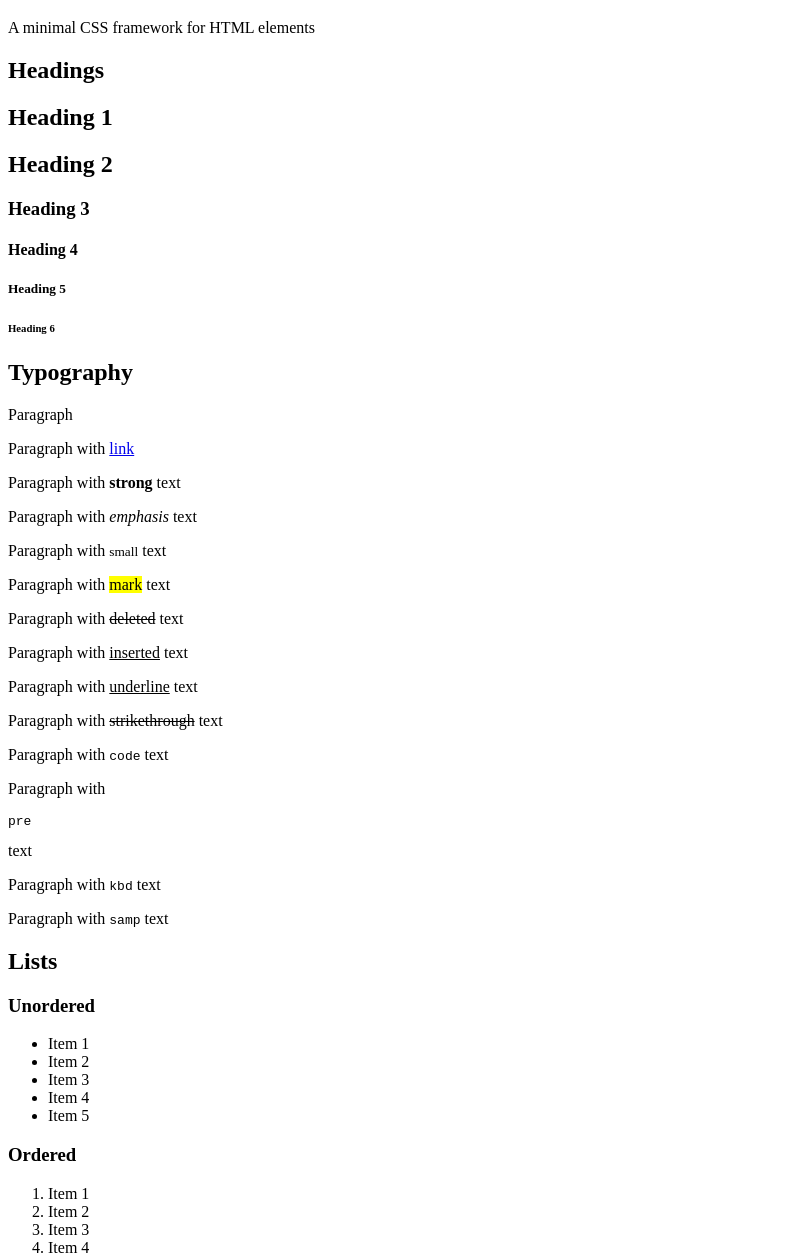
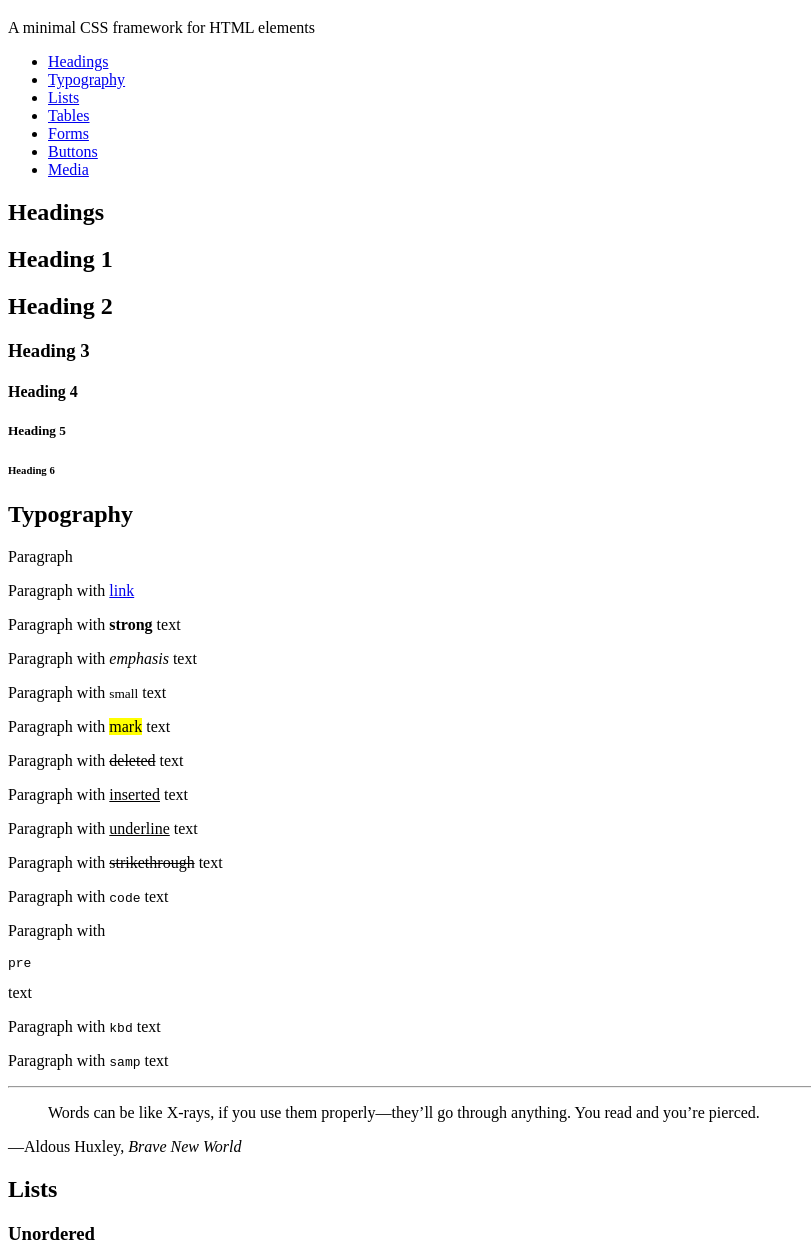
Before and after one commit to soulprovidr/html.css, a plain HTML site: page index.html in a window 1280 px wide. Shown: the part 61-1315 px from the top of the page, without its empty margins (0-811 px from the left). Drawn offline with Linux system fonts and the light colour scheme.

Commit message:
Added more elements.

```diff
--- a/index.html
+++ b/index.html
@@ -13,8 +13,20 @@
     <p>A minimal CSS framework for HTML elements</p>
   </header>
 
+  <nav>
+    <ul>
+        <li><a href="#headings">Headings</a></li>
+        <li><a href="#typography">Typography</a></li>
+        <li><a href="#lists">Lists</a></li>
+        <li><a href="#tables">Tables</a></li>
+        <li><a href="#forms">Forms</a></li>
+        <li><a href="#buttons">Buttons</a></li>
+        <li><a href="#media">Media</a></li>
+    </ul>
+  </nav>
+
   <main>
-    <section>
+    <section id="headings">
       <h2>Headings</h2>
       <h1>Heading 1</h1>
       <h2>Heading 2</h2>
@@ -24,7 +36,7 @@
       <h6>Heading 6</h6>
     </section>
 
-    <section>
+    <section id="typography">
       <h2>Typography</h2>
       <p>Paragraph</p>
       <p>Paragraph with <a href="#">link</a></p>
@@ -40,9 +52,17 @@
       <p>Paragraph with <pre>pre</pre> text</p>
       <p>Paragraph with <kbd>kbd</kbd> text</p>
       <p>Paragraph with <samp>samp</samp> text</p>
+      <hr />
+      <blockquote cite="https://www.huxley.net/bnw/four.html">
+        <p>
+          Words can be like X-rays, if you use them properly—they’ll go through
+          anything. You read and you’re pierced.
+        </p>
+      </blockquote>
+      <p>—Aldous Huxley, <cite>Brave New World</cite></p>
     </section>
 
-    <section>
+    <section id="lists">
       <h2>Lists</h2>
       <h3>Unordered</h3>
       <ul>
@@ -98,7 +118,7 @@
       </table>
     </section>
 
-    <section>
+    <section id="forms">
       <h2>Forms</h2>
       <form>
         <label for="name">Name:</label>
@@ -150,18 +170,18 @@
       </form>
     </section>
 
-    <section>
+    <section id="buttons">
       <h2>Buttons</h2>
       <button>Button</button>
       <button disabled>Disabled Button</button>
     </section>
 
-    <section>
+    <section id="code">
       <h2>Code</h2>
       <pre>
         <code>
-          const html = document.querySelector('html');
-          html.classList.add('no-scroll');
+const html = document.querySelector('html');
+html.classList.add('no-scroll');
         </code>
       </pre>
     </section>
```
